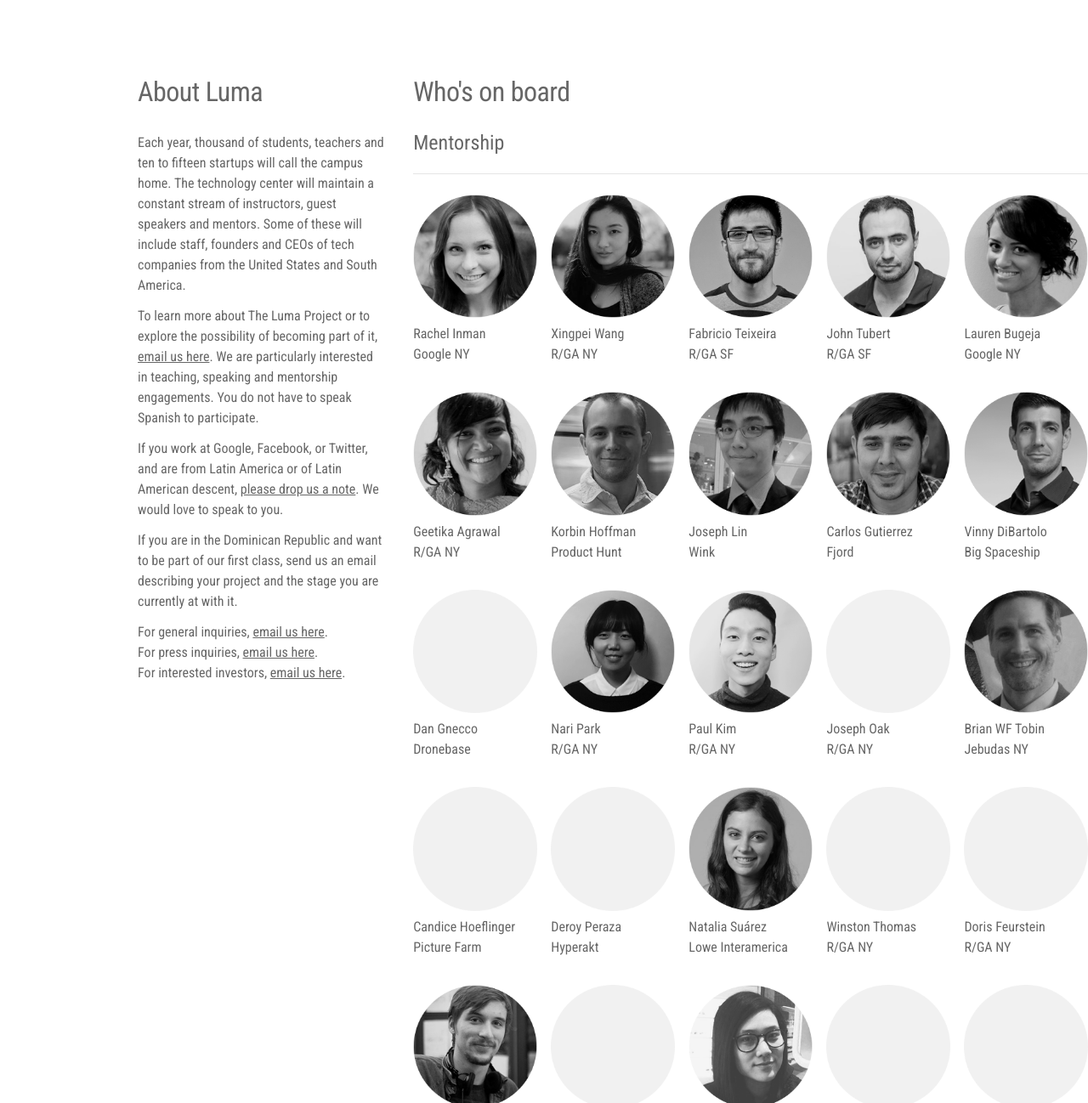
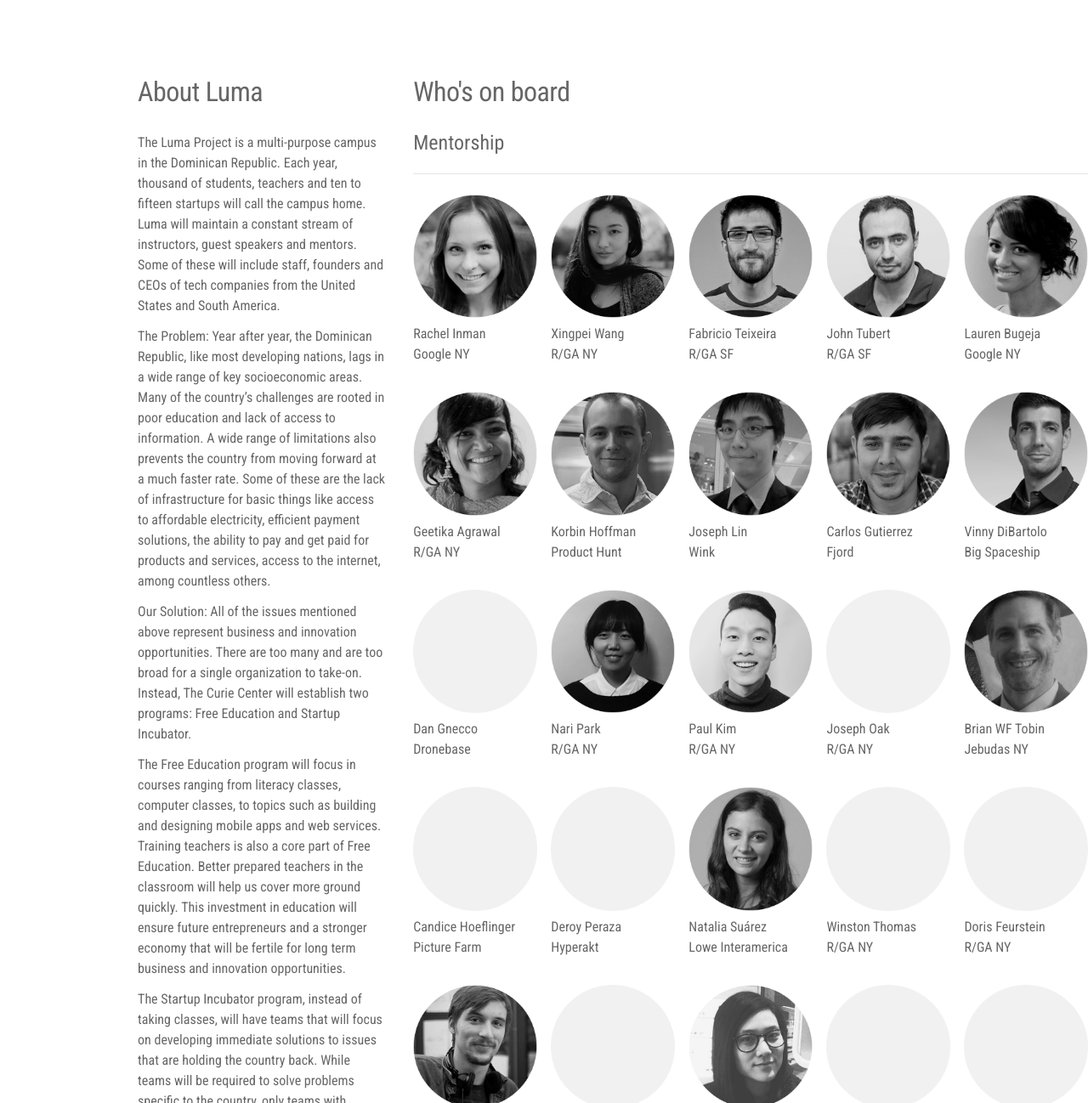
Before and after one commit to amintorres/lumaproject, a Jekyll site: the page built from index.html, in a window 1280 px wide and 1400 px high, scrolled down 622 px, cut to the strip 102-1400 px from the top of the window. Shown: the whole strip at 85% size. Built offline with Jekyll 4.4.1, drawn with Linux system fonts in a browser that asks for light colours; some of the changed text lies outside the part shown.

Commit message:
Copy Tweaks

```diff
--- a/index.html
+++ b/index.html
@@ -115,7 +115,17 @@ people:
 ---
 
 {% capture about %}
-Each year, thousand of students, teachers and ten to fifteen startups will call the campus home. The technology center will maintain a constant stream of instructors, guest speakers and mentors. Some of these will include staff, founders and CEOs of tech companies from the United States and South America.
+The Luma Project is a multi-purpose campus in the Dominican Republic. Each year, thousand of students, teachers and ten to fifteen startups will call the campus home. Luma will maintain a constant stream of instructors, guest speakers and mentors. Some of these will include staff, founders and CEOs of tech companies from the United States and South America.
+
+The Problem:
+Year after year, the Dominican Republic, like most developing nations, lags in a wide range of key socioeconomic areas. Many of the country’s challenges are rooted in poor education and lack of access to information. A wide range of limitations also prevents the country from moving forward at a much faster rate. Some of these are the lack of infrastructure for basic things like access to affordable electricity, efficient payment solutions, the ability to pay and get paid for products and services, access to the internet, among countless others.
+
+Our Solution:
+All of the issues mentioned above represent business and innovation opportunities. There are too many and are too broad for a single organization to take-on. Instead, The Curie Center will establish two programs: Free Education and Startup Incubator.
+
+The Free Education program will focus in courses ranging from literacy classes, computer classes, to topics such as building and designing mobile apps and web services. Training teachers is also a core part of Free Education. Better prepared teachers in the classroom will help us cover more ground quickly. This investment in education will ensure future entrepreneurs and a stronger economy that will be fertile for long term business and innovation opportunities.
+
+The Startup Incubator program, instead of taking classes, will have teams that will focus on developing immediate solutions to issues that are holding the country back. While teams will be required to solve problems specific to the country, only teams with solutions that can scale globally will be accepted into The Curie Center.
 
 To learn more about The Luma Project or to explore the possibility of becoming part of it, [email us here](mailto:info@curiecenter.com?subject=General Inquiries). We are particularly interested in teaching, speaking and mentorship engagements. You do not have to speak Spanish to participate.
 
```
